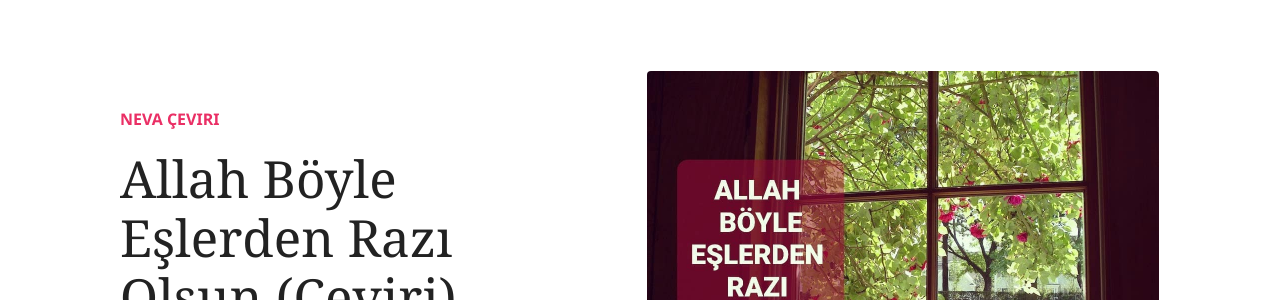
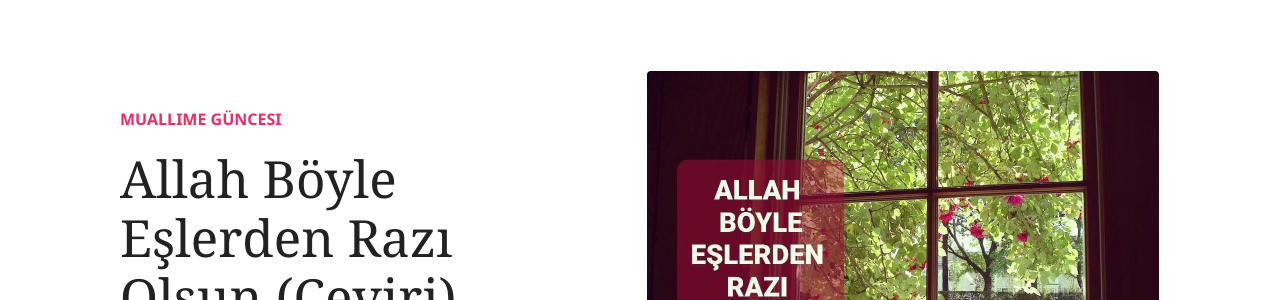
Before and after one commit to kulliyetuneva/website, a Jekyll site: the page built from _posts/2022-01-23-allah-boyle-eslerden-razi-olsun-ceviri.md, in a window 1280 px wide and 900 px high. Shown: the part 142-442 px from the top of the window. Built offline with Jekyll 4.4.1, drawn with Linux system fonts in a browser that asks for light colours; nearby versions of some CDN libraries; comment, search, counter and statistics services are not loaded.

Commit message:
Update Yazı “2022-01-23-allah-boyle-eslerden-razi-olsun-ceviri”

```diff
--- a/_posts/2022-01-23-allah-boyle-eslerden-razi-olsun-ceviri.md
+++ b/_posts/2022-01-23-allah-boyle-eslerden-razi-olsun-ceviri.md
@@ -4,9 +4,9 @@
 date: 2022-01-23T11:26:45.307Z
 author: kulliyetuneva
 categories:
-  - Neva Çeviri
+  - Muallime Güncesi
 featured: true
-sticky: false
+sticky: true
 comments: true
 image: /assets/images/es.jpg
 ---
```
